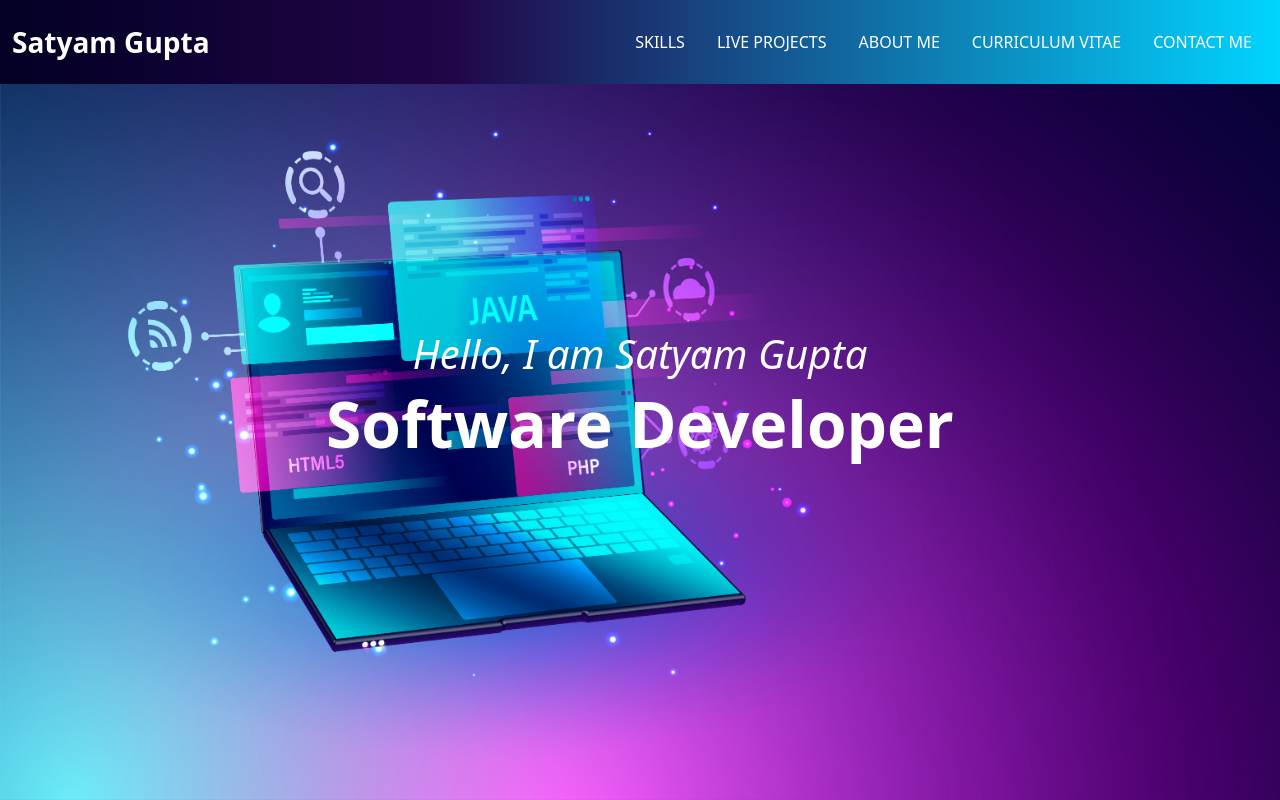
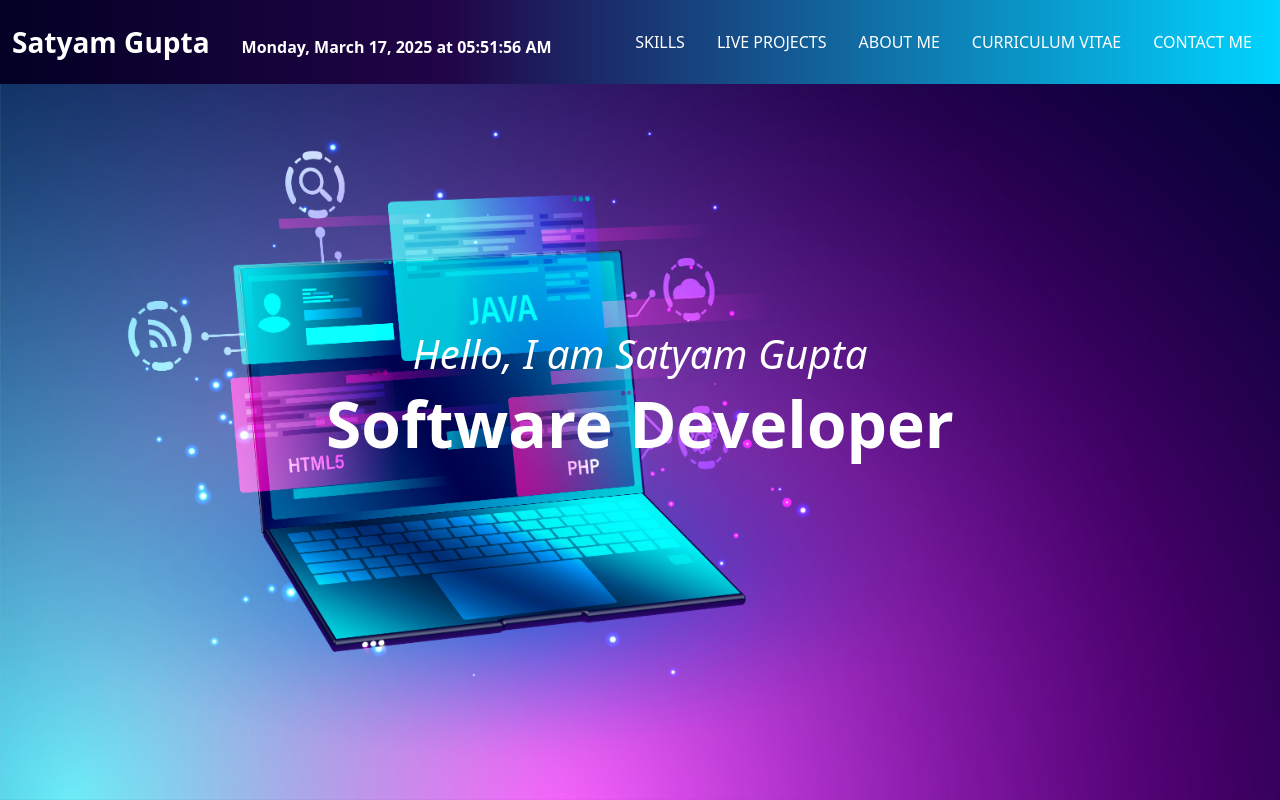
Before and after one commit to Satyam2344/Portfolio-Website, a plain HTML site: page index.html in a window 1280 px wide. Shown: the top 800 px of the page. Drawn offline with nearby package versions, Linux system fonts and the light colour scheme.

Commit message:
Update index.html

```diff
--- a/index.html
+++ b/index.html
@@ -33,6 +33,8 @@
     <nav class="container-xxl navbar navbar-expand-lg py-3 navbar-dark">
       <div class="container-fluid">
         <a class="navbar-brand fw-bold fs-3" href="#">Satyam Gupta</a>
+        <!-- Date and Time display -->
+        <span id="datetime" class="text-white ms-3"></span>
         <button class="navbar-toggler" type="button" data-bs-toggle="collapse" data-bs-target="#navbarSupportedContent"
           aria-controls="navbarSupportedContent" aria-expanded="false" aria-label="Toggle navigation">
           <span class="navbar-toggler-icon"></span>
```
